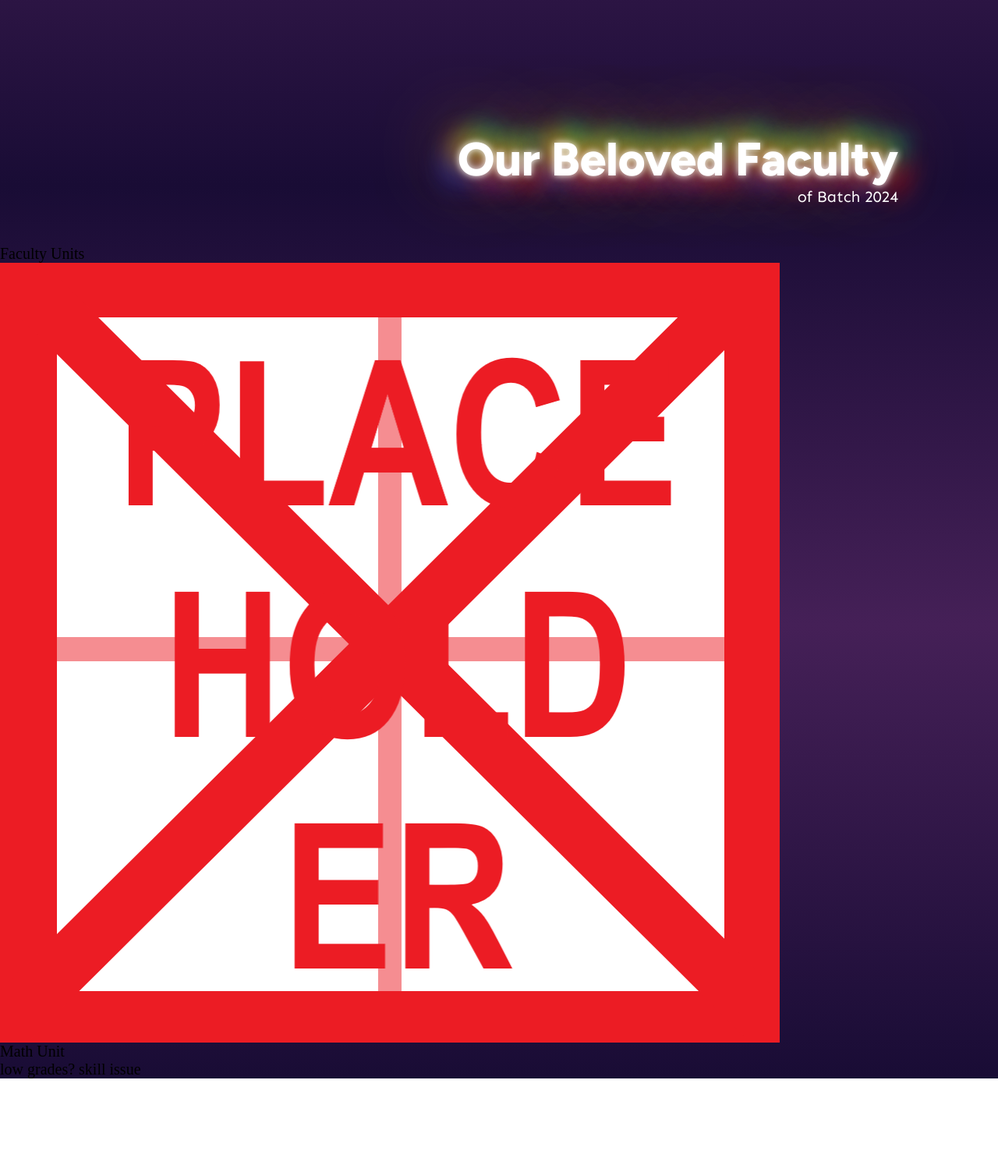
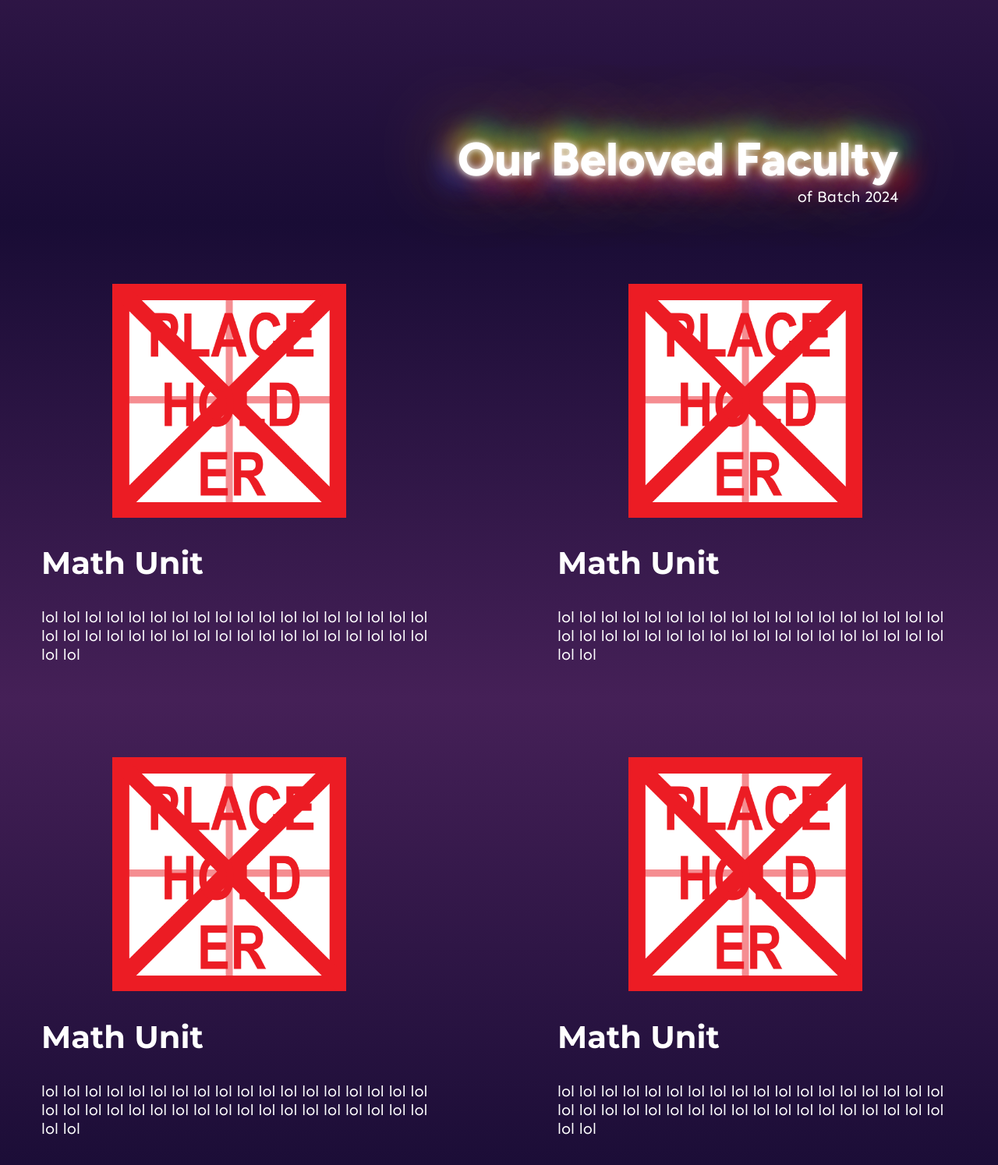
Before and after one commit to b24yearbook/website, a plain HTML site: page pages/faculty/faculty_units.html in a window 1280 px wide. Shown: the part 326-1820 px from the top of the page at 78% size. Before the commit the page ends 1709 px from the top, so only its background shows below. Drawn offline with Linux system fonts and the light colour scheme.

Commit message:
Fixed visual bugs, set up faculty units page

```diff
--- a/main.css
+++ b/main.css
@@ -46,7 +46,7 @@ h1 {
 h2, h3, h4, h5, h6 {
     font-family:"Montserrat", sans-serif;
     font-weight:700;
-    font-size:1.5em;
+    /*font-size:1.5em;*/
     color:var(--c-header);
 }
 p, button, span {
@@ -59,8 +59,25 @@ a {
     font-family:"Avenir", "Sen", sans-serif;
     font-weight:400;
     font-size:1em;
+    color:rgb(255,255,255);
     text-decoration:none;
 }
+.navBar a{
+    opacity:50%;
+}
+.navBar a:hover, .navBar a.selected, .navBar a[href="../homepage/homepage.html"]{
+    opacity:100%;
+}
+.navBar > a:visited{
+    color:rgb(255,255,255);
+}
+.logo{
+    color: #f9c95e;
+}
+.navBar a[href="../homepage/homepage.html"]:hover{
+    text-shadow: 0 0 15px #f9c95e;
+}
+
 .header-font {
     font-family:"Montserrat", sans-serif;
     font-weight:800;
@@ -72,6 +89,14 @@ a {
                 20px 15px 30px var(--c-accent-f-2),
                 -20px 10px 30px var(--c-accent-f-3),
                 10px -20px 30px var(--c-accent-f-4);
+}
+h3.header-glow::after {
+    /*content: 'TO OUR';*/
+    position: absolute;
+    top: 0;
+    left: 0;
+    color: inherit;
+    text-shadow: none;
 }
 
 
@@ -210,7 +235,7 @@ a {
 .section {
     border-top:1px solid rgb(220,220,220);
     width:100%;
-    height:75vh;
+    min-height:75vh;
     display:flex;
     justify-content:flex-end;
     align-items:flex-end;
@@ -261,7 +286,7 @@ a {
 }
 .facultySubsection {
     width:100%;
-    height:300px;
+    height:180px;
     display:flex;
     align-items:flex-end;
     padding:20px;
--- /dev/null
+++ b/pages/faculty/faculty.css
@@ -0,0 +1,35 @@
+#faculties {
+    display: flex;
+    column-gap: 50px;
+    flex-wrap: wrap;
+    justify-content: center;
+}
+
+.faculty {
+    margin: 50px;
+    width: 40%;
+    display: flex;
+    flex-direction: column;
+    column-gap: 50px;
+    flex-wrap: wrap;
+    justify-content: center;
+    align-items: center;
+}
+
+.facultyPicture {
+    width: 300px;
+    float: left;
+    margin-right: 30px;
+}
+
+.facultyDesc {
+    float: left;
+}
+
+.facultyName {
+    font-size: 2em;
+}
+
+p {
+    /*width: 1em;*/
+}
--- a/pages/faculty/faculty_units.html
+++ b/pages/faculty/faculty_units.html
@@ -2,6 +2,7 @@
 <head>
     <title>Faculty Units - Luminare</title>
     <link rel="stylesheet" href="../../main.css">
+    <link rel="stylesheet" href="faculty.css">
 </head>
 <body>
     <div class="navBar ver2">
@@ -32,19 +33,42 @@
             <h1 class="header-glow">Our Beloved Faculty</h1>
             <p>of Batch 2024</p>
         </div>
+        <div id="faculties">
 
-        <div id="facultyHeading"> Faculty Units </div>
+            <!-- faculty unit template -->
+            <div class="faculty">
+                <img src="../../resources/img/PLACEHOLDER.png" alt="Faculty Picture" class="facultyPicture">
+                <div class="facultyDesc">
+                    <h2 class="facultyName"> Math Unit </h2>
+                    <p> lol lol lol lol lol lol lol lol lol lol lol lol lol lol lol lol lol lol lol lol lol lol lol lol lol lol lol lol lol lol lol lol lol lol lol lol lol lol </p>
+                </div>
+            </div>
 
-        <!-- faculty unit template -->
-        <div id="border"></div>
-        <div id="facultyPortrait">
-            <img src="../../resources/img/PLACEHOLDER.png" alt="Faculty Picture">
+            <div class="faculty">
+                <img src="../../resources/img/PLACEHOLDER.png" alt="Faculty Picture" class="facultyPicture">
+                <div class="facultyDesc">
+                    <h2 class="facultyName"> Math Unit </h2>
+                    <p> lol lol lol lol lol lol lol lol lol lol lol lol lol lol lol lol lol lol lol lol lol lol lol lol lol lol lol lol lol lol lol lol lol lol lol lol lol lol </p>
+                </div>
+            </div>
+
+            <div class="faculty">
+                <img src="../../resources/img/PLACEHOLDER.png" alt="Faculty Picture" class="facultyPicture">
+                <div class="facultyDesc">
+                    <h2 class="facultyName"> Math Unit </h2>
+                    <p> lol lol lol lol lol lol lol lol lol lol lol lol lol lol lol lol lol lol lol lol lol lol lol lol lol lol lol lol lol lol lol lol lol lol lol lol lol lol </p>
+                </div>
+            </div>
+
+            <div class="faculty">
+                <img src="../../resources/img/PLACEHOLDER.png" alt="Faculty Picture" class="facultyPicture">
+                <div class="facultyDesc">
+                    <h2 class="facultyName"> Math Unit </h2>
+                    <p> lol lol lol lol lol lol lol lol lol lol lol lol lol lol lol lol lol lol lol lol lol lol lol lol lol lol lol lol lol lol lol lol lol lol lol lol lol lol </p>
+                </div>
+            </div>
+
         </div>
-        <div class="facultyName"> Math Unit </div>
-        <div class="message">
-            low grades? skill issue
-        </div>
-        <div id="border"></div>
     </div>
 </body>
 </html>
--- a/pages/grads/grads_by_section.css
+++ b/pages/grads/grads_by_section.css
@@ -1,3 +1,6 @@
+.bySectionSection{
+    margin-left:30px;
+}
 .sectionsCont {
     display: flex;
 }
--- a/pages/homepage/homepage.css
+++ b/pages/homepage/homepage.css
@@ -21,3 +21,13 @@
     top:20%;
     left:30%;
 }
+
+p {
+    /*margin-top:30px;*/
+    padding-top:30px;
+}
+
+.innerSection > h3 {
+    margin-bottom:20px;
+    text-align:center;
+}
```
Also changed, not shown: pages/homepage/homepage.html (+18 -9 lines), pages/other/freedom_wall.html (+8 -0 lines).
